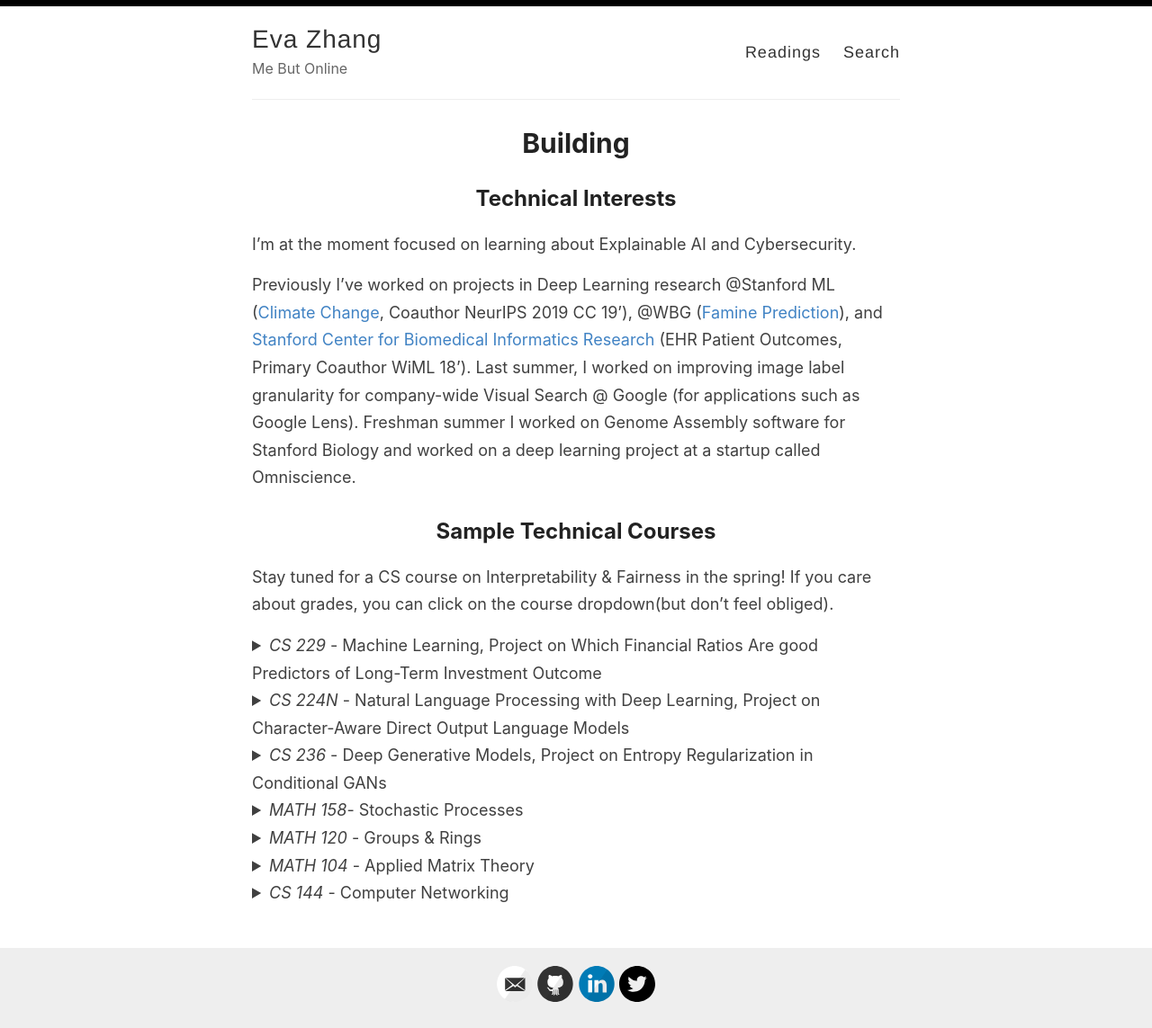
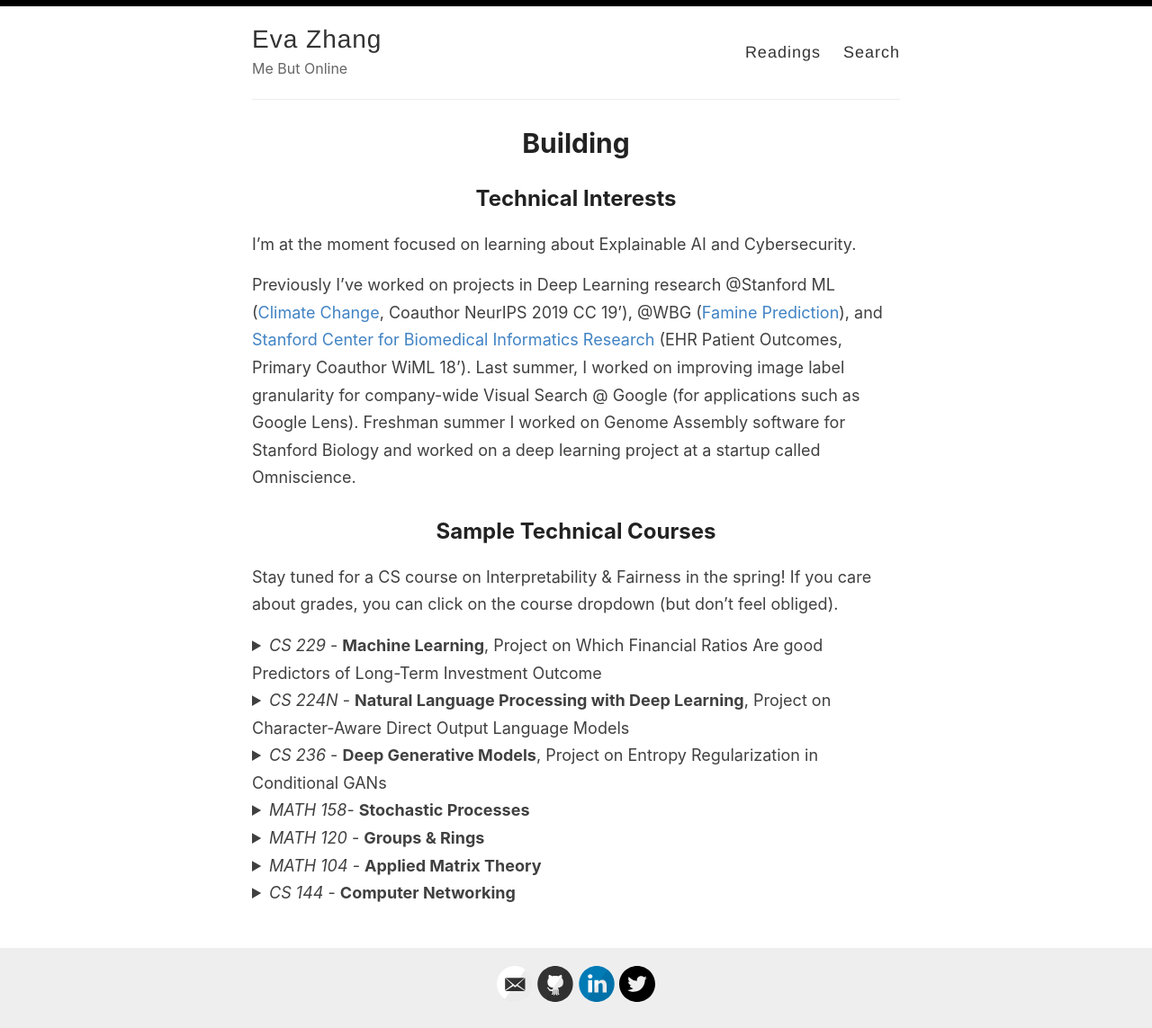
Before and after one commit to evazhang612/sokt-landing, a Jekyll site: the page built from _pages/technicals.md, in a window 1280 px wide. Shown: the whole page at 90% size. Built offline with Jekyll 4.4.1, drawn with Linux system fonts in a browser that asks for light colours; nearby versions of some CDN libraries; library files that are not in the unit come from our copies.

Commit message:
Adding details.

```diff
--- a/_pages/technicals.md
+++ b/_pages/technicals.md
@@ -10,53 +10,53 @@
 Previously I've worked on projects in Deep Learning research @Stanford ML ([Climate Change](https://stanfordmlgroup.github.io/), Coauthor NeurIPS 2019 CC 19'), @WBG ([Famine Prediction](https://www.worldbank.org/en/programs/famine-early-action-mechanism)), and [Stanford Center for Biomedical Informatics Research](https://bmir.stanford.edu/) (EHR Patient Outcomes, Primary Coauthor WiML 18'). Last summer, I worked on improving image label granularity for company-wide Visual Search @ Google (for applications such as Google Lens). Freshman summer I worked on Genome Assembly software for Stanford Biology and worked on a deep learning project at a startup called Omniscience.
 
 ## Sample Technical Courses
-Stay tuned for a CS course on Interpretability & Fairness in the spring! If you care about grades, you can click on the course dropdown(but don't feel obliged).
+Stay tuned for a CS course on Interpretability & Fairness in the spring! If you care about grades, you can click on the course dropdown (but don't feel obliged).
 
 {% raw %}
 <details>
-    <summary><i>CS 229</i> - Machine Learning, Project on Which Financial Ratios Are good Predictors of Long-Term Investment Outcome </summary>
+    <summary><i>CS 229</i> - <b>Machine Learning</b>, Project on Which Financial Ratios Are good Predictors of Long-Term Investment Outcome </summary>
     A
 </details>
 {% endraw %}
 
 {% raw %}
 <details>
-    <summary><i>CS 224N</i> - Natural Language Processing with Deep Learning, Project on Character-Aware Direct Output Language Models</summary>
+    <summary><i>CS 224N</i> - <b>Natural Language Processing with Deep Learning</b>, Project on Character-Aware Direct Output Language Models</summary>
     A
 </details>
 {% endraw %}
 
 {% raw %}
 <details>
-    <summary><i>CS 236</i> - Deep Generative Models, Project on Entropy Regularization in Conditional GANs </summary>
+    <summary><i>CS 236</i> - <b>Deep Generative Models</b>, Project on Entropy Regularization in Conditional GANs </summary>
     A
 </details>
 {% endraw %}
 
 {% raw %}
 <details>
-    <summary><i>MATH 158</i>- Stochastic Processes </summary>
+    <summary><i>MATH 158</i>- <b>Stochastic Processes</b> </summary>
     A
 </details>
 {% endraw %}
 
 {% raw %}
 <details>
-    <summary><i>MATH 120</i> - Groups & Rings </summary>
+    <summary><i>MATH 120</i> - <b>Groups & Rings</b> </summary>
     A
 </details>
 {% endraw %}
 
 {% raw %}
 <details>
-    <summary><i>MATH 104</i> - Applied Matrix Theory </summary>
+    <summary><i>MATH 104</i> - <b>Applied Matrix Theory</b> </summary>
     A+
 </details>
 {% endraw %}
 
 {% raw %}
 <details>
-    <summary><i>CS 144</i> - Computer Networking </summary>
+    <summary><i>CS 144</i> - <b>Computer Networking</b> </summary>
     A
 </details>
 {% endraw %}
```
